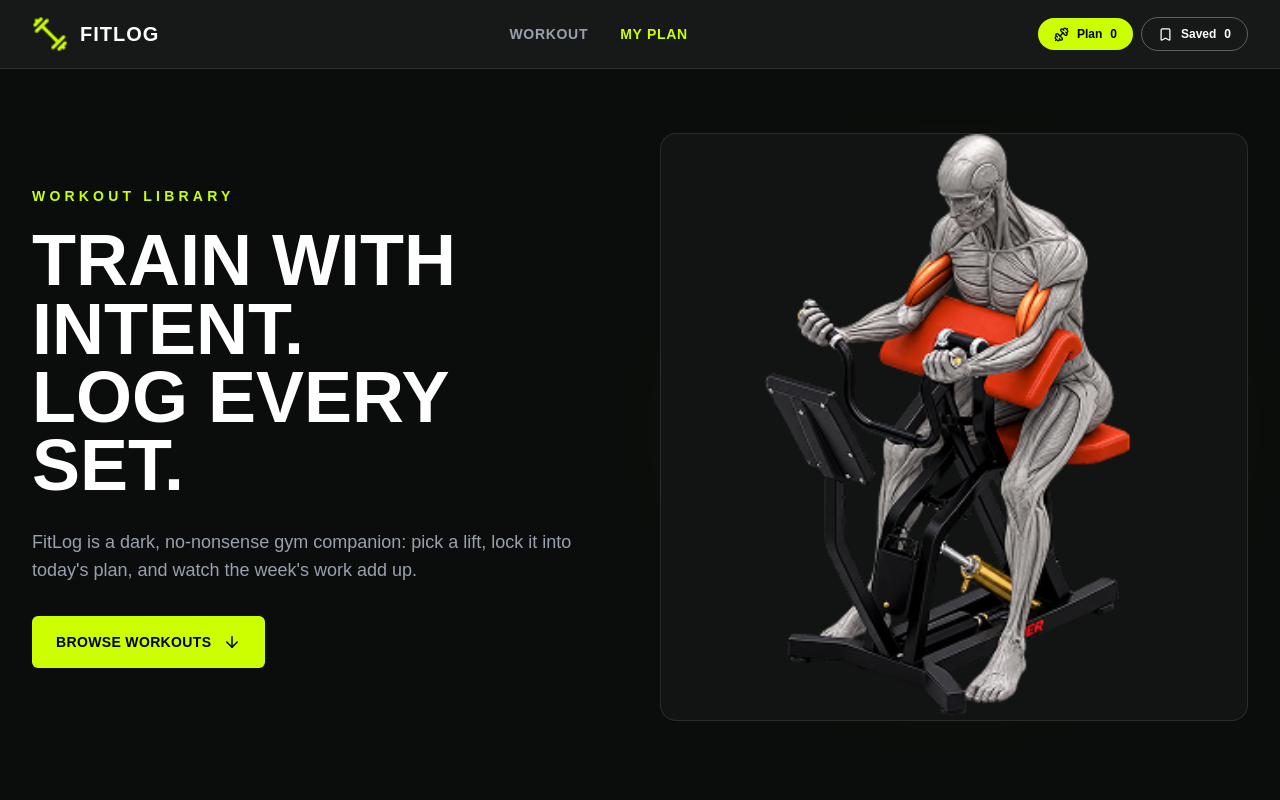
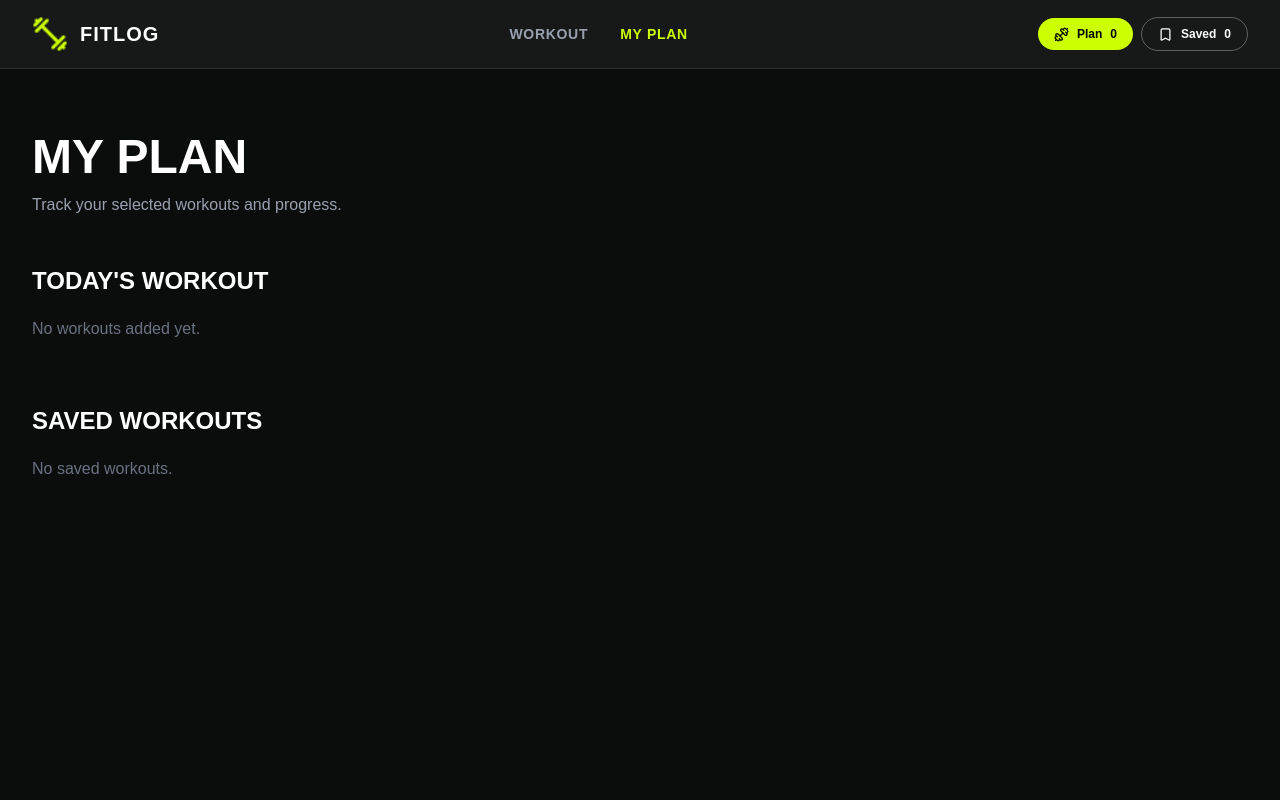
Before and after one commit to MahbubaNimmi15/fitlog, a Next.js app: page /my-plan in a window 1280 px wide. Shown: the top 800 px of the page. Built offline with nearby package versions, Linux system fonts and the light colour scheme; no server answers.

Commit message:
completed my plan workout tracking page

```diff
--- a/app/my-plan/page.tsx
+++ b/app/my-plan/page.tsx
@@ -1,15 +1,151 @@
-import Hero from "@/components/Hero";
-import Library from "@/components/Library";
-import Footer from "@/components/Footer";
+"use client";
 
-export default function Home() {
+import { Check, Trash2 } from "lucide-react";
+import { usePlan } from "@/context/PlanContext";
+
+export default function MyPlan() {
+  const {
+    plan,
+    saved,
+    removeFromPlan,
+    removeFromSaved,
+    markAsDone,
+  } = usePlan();
+
+
   return (
-    <main className="bg-[#0b0d0c]">
-      <Hero />
+    <main className="min-h-screen bg-[#0b0d0c] px-4 py-16 text-white sm:px-6 lg:px-8">
 
-      <Library />
+      <div className="mx-auto max-w-7xl">
 
-      <Footer />
+        <h1 className="text-5xl font-black uppercase">
+          My Plan
+        </h1>
+
+        <p className="mt-3 text-gray-400">
+          Track your selected workouts and progress.
+        </p>
+
+
+        {/* Plan Section */}
+        <section className="mt-12">
+
+          <h2 className="text-2xl font-black uppercase">
+            Today&apos;s Workout
+          </h2>
+
+
+          {plan.length === 0 ? (
+
+            <p className="mt-5 text-gray-500">
+              No workouts added yet.
+            </p>
+
+          ) : (
+
+            <div className="mt-6 grid gap-5 md:grid-cols-2 lg:grid-cols-3">
+
+              {plan.map((item)=>(
+                <div
+                  key={item.id}
+                  className="rounded-xl border border-white/10 bg-[#151816] p-5"
+                >
+
+                  <h3 className="text-xl font-black">
+                    {item.name}
+                  </h3>
+
+                  <p className="mt-2 text-sm text-gray-400">
+                    {item.muscle}
+                  </p>
+
+
+                  <div className="mt-5 flex gap-3">
+
+                    <button
+                      onClick={() => markAsDone(item.id)}
+                      className={`flex flex-1 items-center justify-center gap-2 rounded-md py-3 text-xs font-black uppercase ${
+                        item.isDone
+                        ? "bg-green-500 text-black"
+                        : "bg-[#ccff00] text-black"
+                      }`}
+                    >
+                      <Check size={15}/>
+                      {item.isDone ? "Done" : "Complete"}
+                    </button>
+
+
+                    <button
+                      onClick={() => removeFromPlan(item.id)}
+                      className="rounded-md border border-red-500/30 px-4 text-red-400"
+                    >
+                      <Trash2 size={16}/>
+                    </button>
+
+                  </div>
+
+                </div>
+              ))}
+
+            </div>
+
+          )}
+
+        </section>
+
+
+
+        {/* Saved Section */}
+
+        <section className="mt-16">
+
+          <h2 className="text-2xl font-black uppercase">
+            Saved Workouts
+          </h2>
+
+
+          {saved.length === 0 ? (
+
+            <p className="mt-5 text-gray-500">
+              No saved workouts.
+            </p>
+
+          ) : (
+
+            <div className="mt-6 grid gap-5 md:grid-cols-2 lg:grid-cols-3">
+
+              {saved.map((item)=>(
+
+                <div
+                  key={item.id}
+                  className="rounded-xl border border-white/10 bg-[#151816] p-5"
+                >
+
+                  <h3 className="font-black">
+                    {item.name}
+                  </h3>
+
+
+                  <button
+                    onClick={() => removeFromSaved(item.id)}
+                    className="mt-4 text-sm text-red-400"
+                  >
+                    Remove
+                  </button>
+
+                </div>
+
+              ))}
+
+            </div>
+
+          )}
+
+        </section>
+
+
+      </div>
+
     </main>
   );
 }
```
